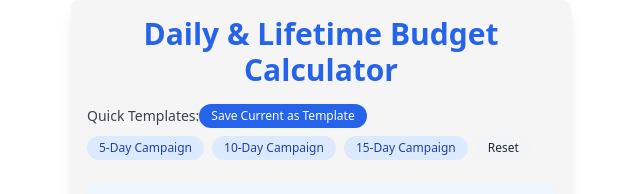
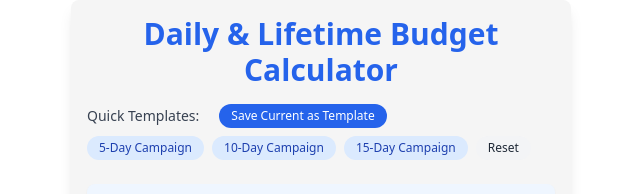
Before and after one commit to niksaderek/budget_cal, a React (Create React App) app: page / in a window 1280 px wide. Shown: the top 194 px of the page, without its empty margins (319-959 px from the left). Built offline with nearby package versions, Linux system fonts and the light colour scheme.

Commit message:
Update App.js

```diff
--- a/src/App.js
+++ b/src/App.js
@@ -393,11 +393,11 @@ const BudgetCalculator = () => {
 
       {/* Templates */}
       <div className="mb-6">
-        <div className="flex justify-between items-center mb-2">
+        <div className="flex justify-between items-center mb-2" style={{ gap: '20px' }}>
           <h3 className="text-sm font-medium text-gray-700">Quick Templates:</h3>
           <button
             onClick={() => setShowSaveTemplateModal(true)}
-            className="px-3 py-1 text-xs rounded-full bg-blue-600 text-white hover:bg-blue-700 transition-colors"
+            className="px-3 py-1 text-xs rounded-full bg-blue-600 text-white hover:bg-blue-700 transition-colors ml-4"
           >
             Save Current as Template
           </button>
```
